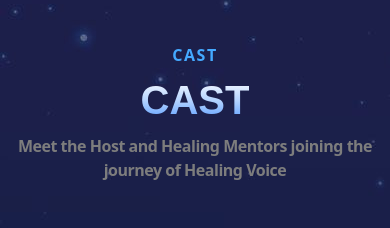
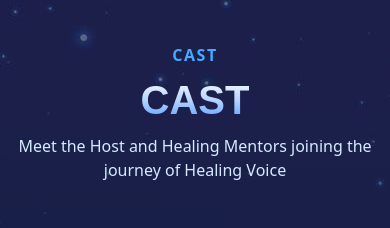
Before and after one commit to seun9eun/healingvoice, a React (Vite) app: page /en in a window 390 px wide. Shown: the part 2120-2348 px from the top of the page. Built offline with nearby package versions, Linux system fonts and the light colour scheme; grey boxes are pictures that could not be loaded; a web font is replaced by a local one.

Commit message:
fix(mobile): 시상내역/출연진 부제 색상 오적용 수정(#7D7D7D → #D4EBFF)
슬랙 텍스트 스펙 답변에 오기가 있어 실제 스크린샷과 대조 후 원복.

Co-Authored-By: Claude Sonnet 5 <noreply@anthropic.com>

```diff
--- a/src/app/components/Awards.tsx
+++ b/src/app/components/Awards.tsx
@@ -93,7 +93,7 @@ export function Awards() {
         >
           {t("awardsSection.title")}
         </h2>
-        <p className="max-w-[672px] md:max-w-[35vw] text-[#7D7D7D] md:text-[#D4EBFF] text-base md:text-[1.1094vw] font-semibold md:font-normal tracking-[-0.48px] md:tracking-normal leading-[1.5]">
+        <p className="max-w-[672px] md:max-w-[35vw] text-[#D4EBFF] text-base md:text-[1.1094vw] font-normal leading-[1.5]">
           {t("awardsSection.desc")}
         </p>
       </div>
--- a/src/app/components/Cast.tsx
+++ b/src/app/components/Cast.tsx
@@ -151,7 +151,7 @@ export function Cast() {
           {t("cast.title")}
         </h2>
         {/* 컨테이너 724px(1920 기준, 2026-08-31 확인) — 이전 527px는 너무 좁아 한 줄로 안 나옴 */}
-        <p className="max-w-[527px] md:max-w-[37.708vw] text-[#7D7D7D] md:text-[#D4EBFF] text-base md:text-[1.1458vw] font-semibold md:font-normal tracking-[-0.48px] md:tracking-normal leading-[1.5] md:leading-[1.4] md:whitespace-nowrap">
+        <p className="max-w-[527px] md:max-w-[37.708vw] text-[#D4EBFF] text-base md:text-[1.1458vw] font-normal leading-[1.5] md:leading-[1.4] md:whitespace-nowrap">
           {/* 국문 모바일: "~함께할" / "MC와~" 2줄로 고정(2026-09-01 확인) */}
           {lang === "ko" ? (
             <>
```
